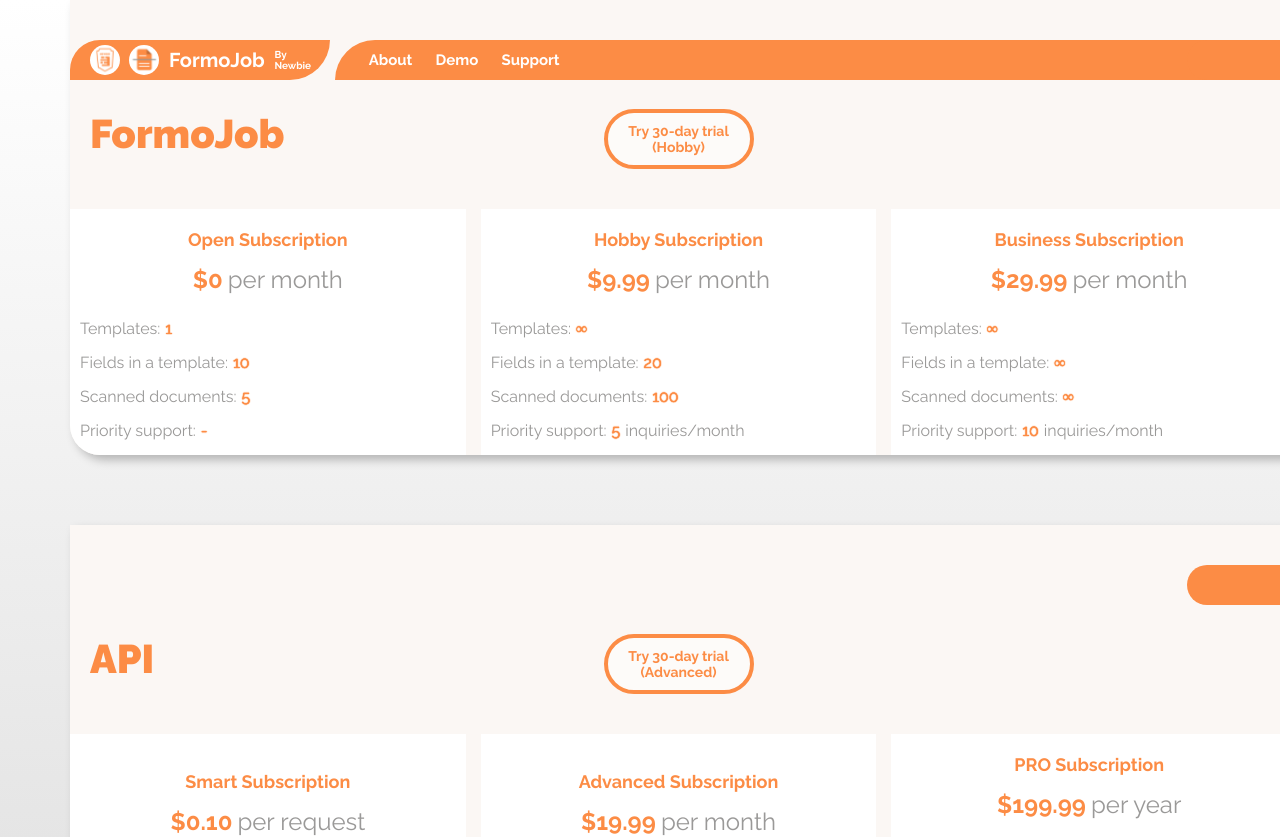
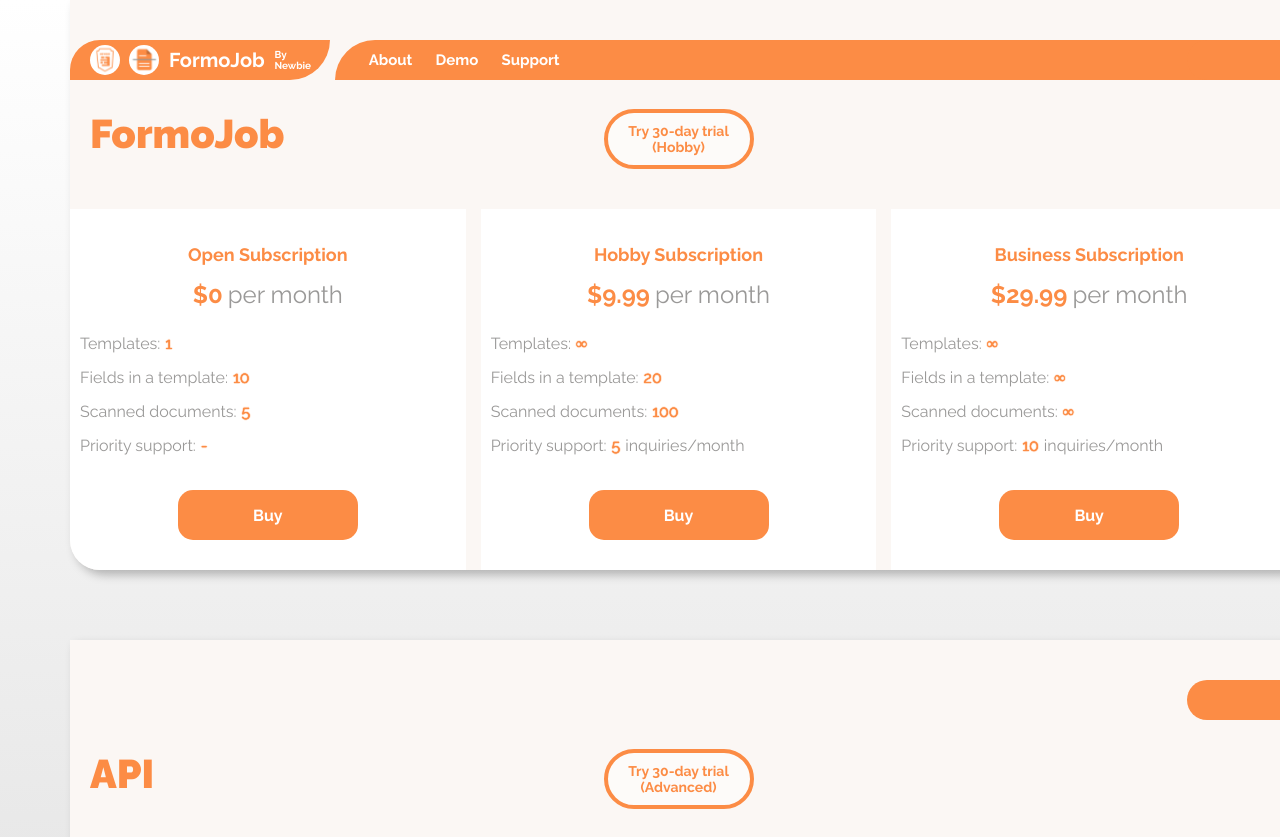
Before and after one commit to Balaborka/FormoJob-, a React (Create React App) app: page / in a window 1280 px wide. Shown: the top 837 px of the page. Built offline with nearby package versions, Linux system fonts and the light colour scheme.

Commit message:
Buy buttons are added

```diff
--- a/src/components/subscriptionsSection.tsx
+++ b/src/components/subscriptionsSection.tsx
@@ -33,6 +33,7 @@ export const SubscriptionsSection: React.FunctionComponent<SubscriptionsSectionP
                                 </div>
                             ))}
                         </div>
+                        <button className='buyBtn btn'>Buy</button>
                     </div>
                 ))}
             </div>
--- a/src/index.css
+++ b/src/index.css
@@ -271,7 +271,7 @@ body {
     margin-bottom: -30px;
 }
 .subscriptionBlock {
-    padding-top: 15px;
+    padding-top: 30px;
     width: calc((100% / 3) - 10px);
     background-color: white;
     display: flex;
@@ -302,6 +302,7 @@ body {
 }
 .features {
     margin-left: 10px;
+    padding-bottom: 20px;
     align-self: flex-start;
 }
 .feature {
@@ -313,3 +314,16 @@ body {
     margin-right: 5px;
     color: #FC8C45;
 }
+
+.buyBtn {
+    border: none;
+    width: 180px;
+    height: 50px;
+    background: #FC8C45;
+    font-weight: 600;
+    font-size: 16px;
+    color: white;
+    border-radius: 15px;
+    margin-top: auto;
+    margin-bottom: 30px;
+}
```
